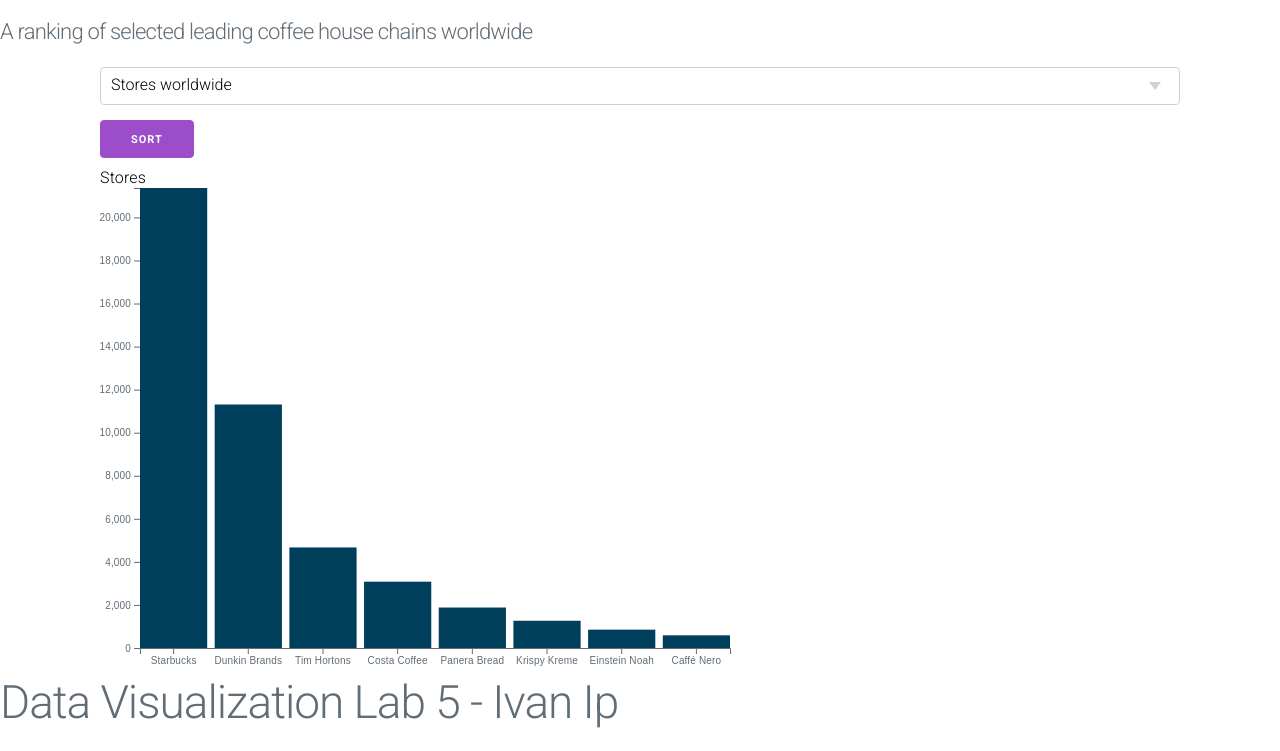
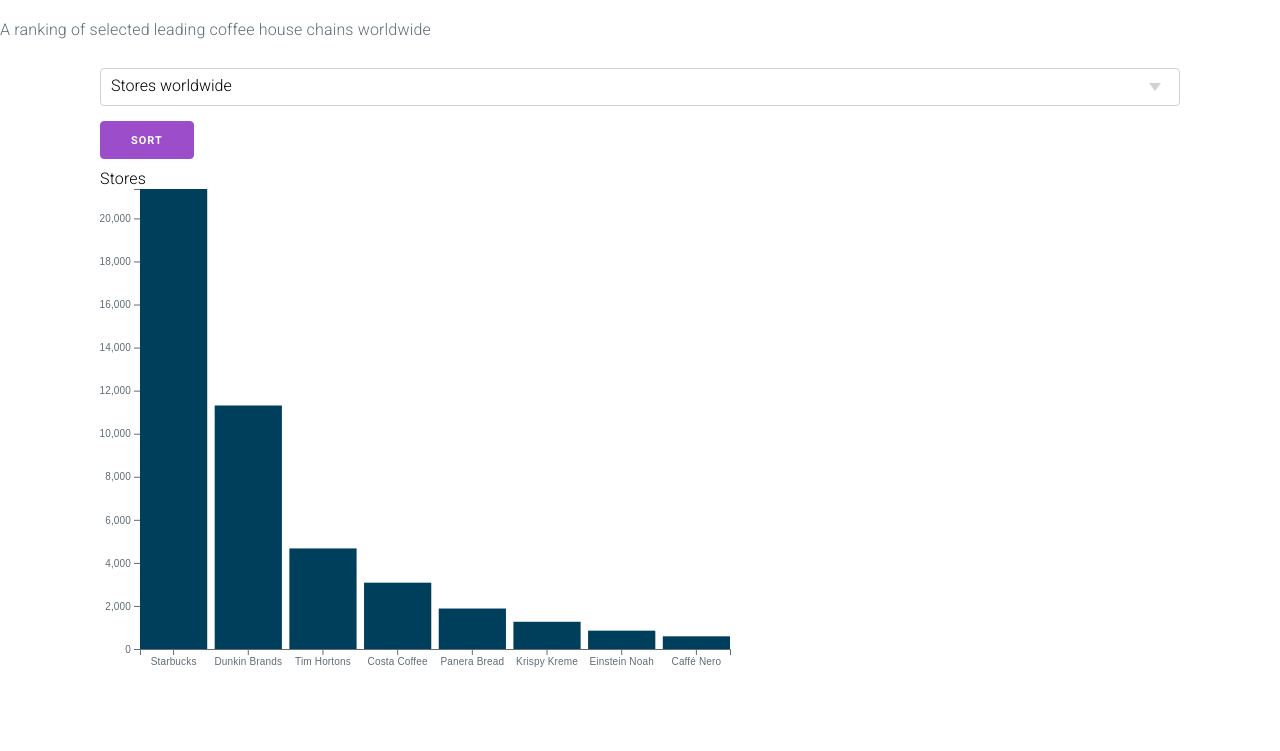
Before and after one commit to ivanip13/DataVis_LabFive, a plain HTML site: page index.html in a window 1280 px wide. Shown: the part 58-809 px from the top of the page. Drawn offline with nearby package versions, Linux system fonts and the light colour scheme.

Commit message:
Update index.html

```diff
--- a/index.html
+++ b/index.html
@@ -13,7 +13,7 @@
 
     <title>Lab 5 - Update Patter</title>
     <h1>Cofee House Chains</h1>
-    <h4>A ranking of selected leading coffee house chains worldwide</h4>
+    <p>A ranking of selected leading coffee house chains worldwide</p>
   </head>
   <body>
 
@@ -41,6 +41,5 @@
 
 
     <script src="script.js"></script>
-    <h1>Data Visualization Lab 5 - Ivan Ip</h1>
   </body>
 </html>
```
